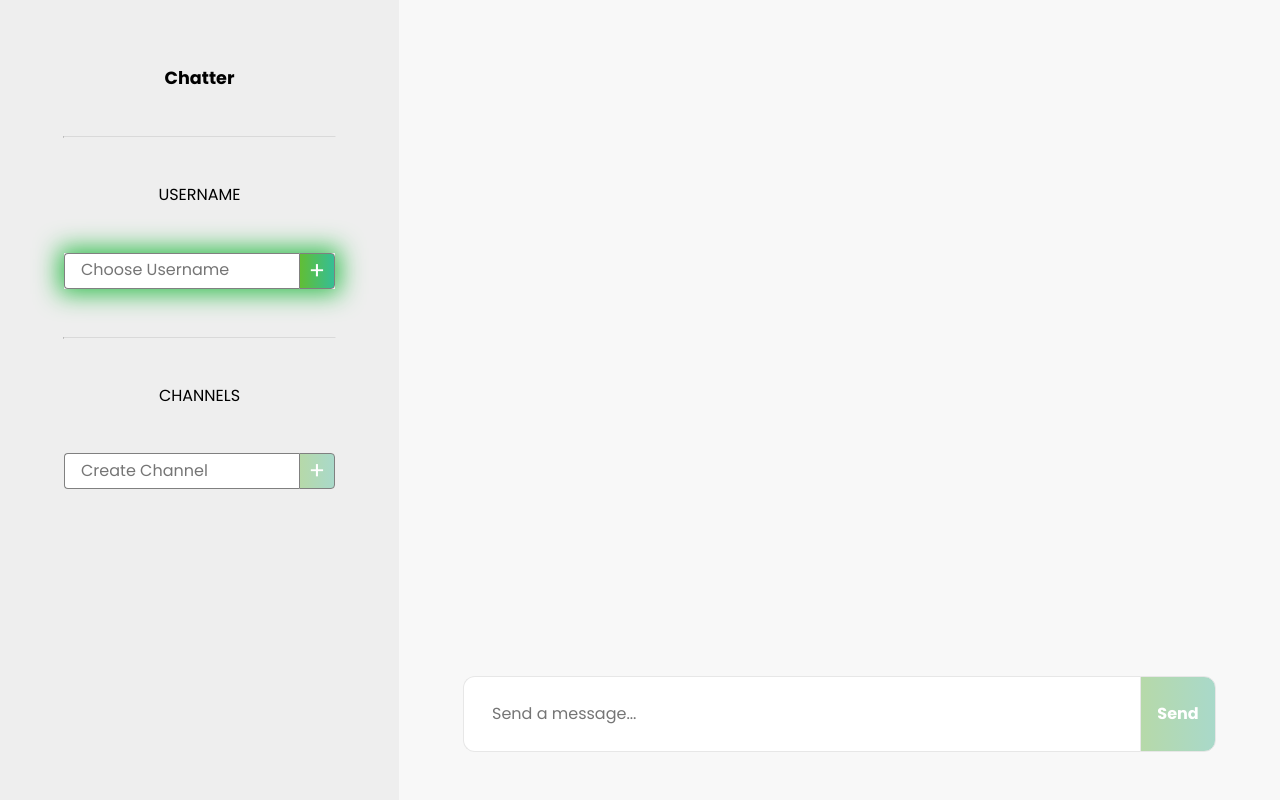
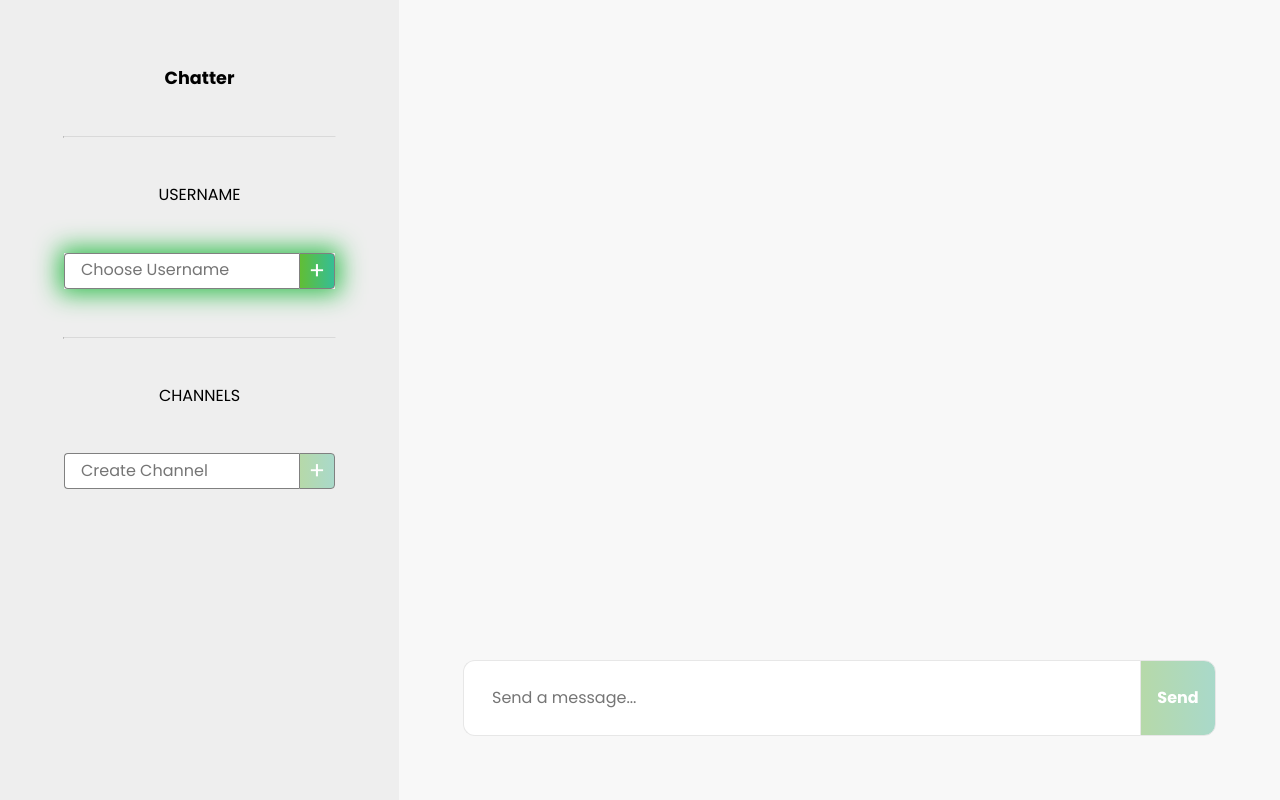
Before and after one commit to itsjeevan/chatter, a Flask app: page / in a window 1280 px wide. Run offline with Flask 2, Linux system fonts and the light colour scheme; some libraries are stand-ins or nearby versions.

Commit message:
Adjusted message-form margin

```diff
--- a/static/main.css
+++ b/static/main.css
@@ -203,7 +203,7 @@ h2 {
     display: flex;
     flex-direction: row;
     /* Adjust */
-    margin: 3rem 0;
+    margin: 4rem 0;
 }
 
 .message-form__input {
```
